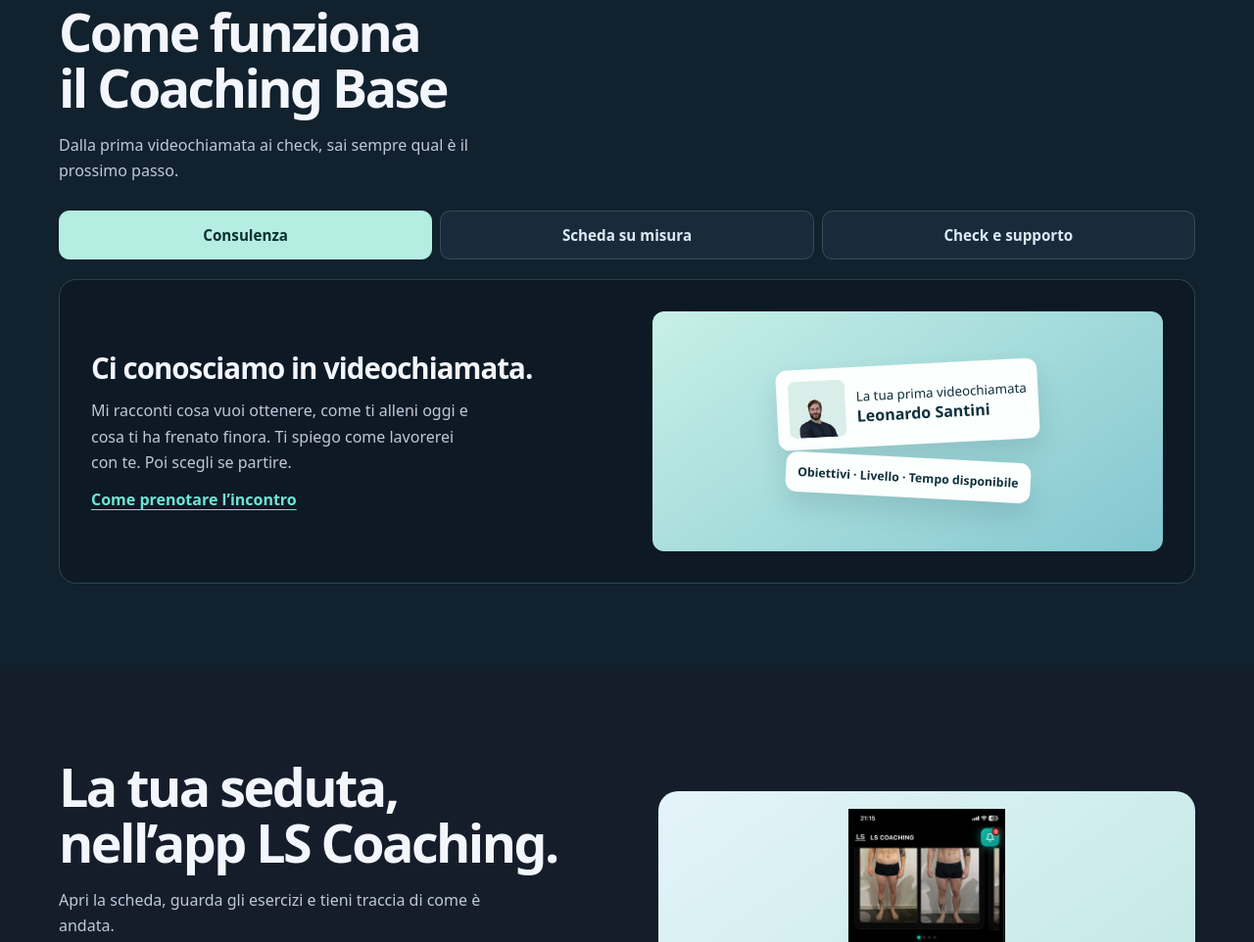
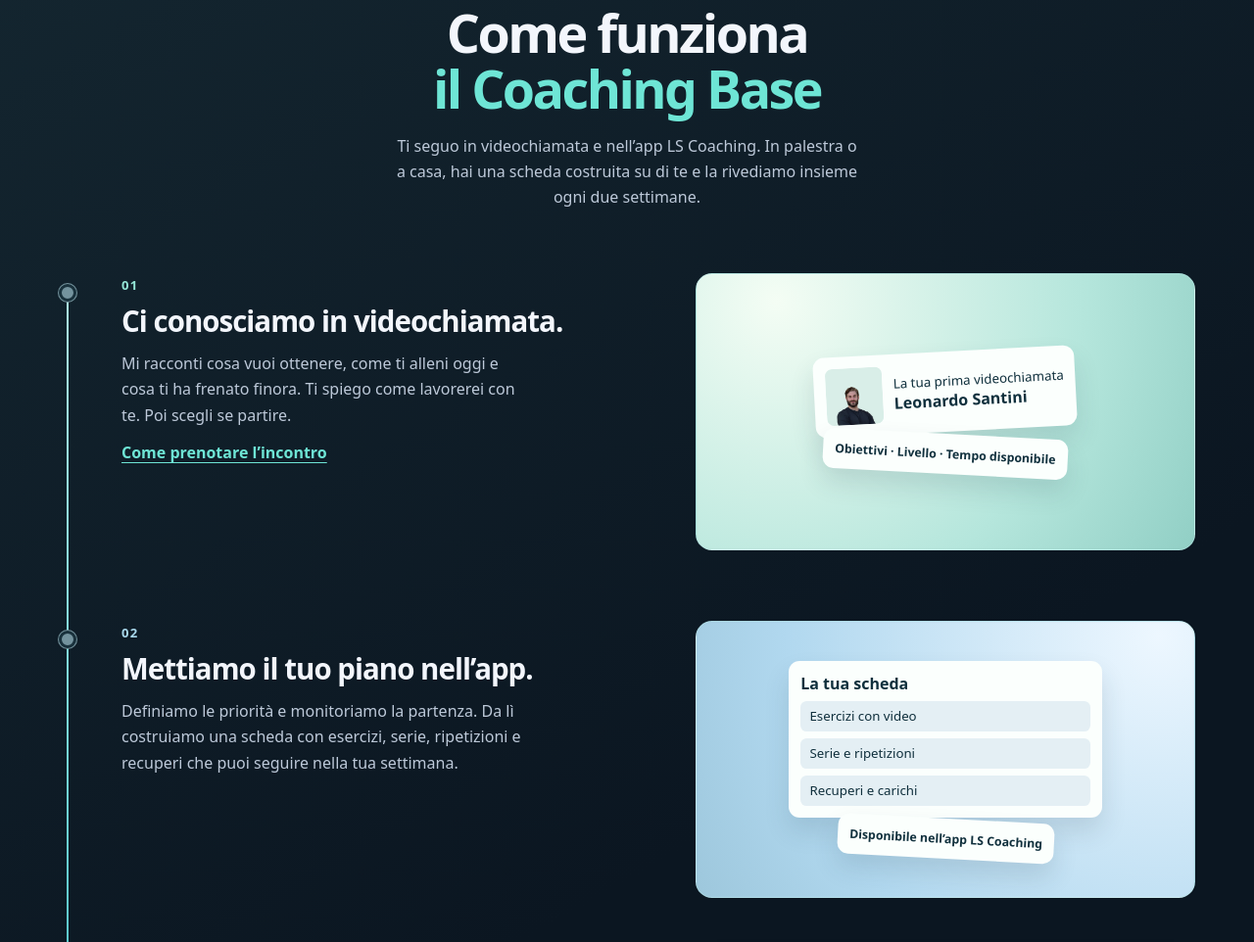
Before and after one commit to sofiagiuliani01-creator/Sofiagiuliani01.github.io, a plain HTML site: page coaching-base.html in a window 1280 px wide. Shown: the part 1680-2642 px from the top of the page at 98% size. Drawn offline with Linux system fonts and the light colour scheme.

Commit message:
Rendi Come funziona una timeline su scroll in Coaching Base

```diff
--- a/coaching-base.css
+++ b/coaching-base.css
@@ -12,6 +12,7 @@
   padding-bottom: 4rem;
 }
 .base-page [id] {scroll-margin-top: 110px}
+.base-page [hidden] {display: none}
 .base-wrap {width: min(1160px,calc(100% - 2 * clamp(16px,5vw,56px))); margin-inline: auto}
 .base-section {padding-block: clamp(3.2rem,7vw,6rem)}
 .base-page :is(h1,h2,h3,p,figure,blockquote) {margin: 0}
@@ -86,17 +87,97 @@
   .base-trio article:nth-child(2) {--base-card-y: -16px}
 }
 .base-trio p,.base-step p,.base-offers p {margin-top: .8rem}
-.base-method {background: #11212d}
-.base-journey {margin-top: 1.75rem}
-.base-tablist {display: grid; grid-template-columns: repeat(3,minmax(0,1fr)); gap: .5rem; margin-bottom: 1.2rem}
-.base-page [hidden] {display: none}
-.base-tablist button {font: inherit; font-size: .95rem; font-weight: 660; line-height: 1.2; cursor: pointer; min-height: 50px; padding: .65rem .45rem; background: #192b3a; color: #ddeaf5; border: 1px solid #7f9db246; border-radius: .65rem; transition: background .25s,color .25s}
-.base-tablist button[aria-selected="true"] {background: #b5ede2; color: #0b3032; border-color: #b5ede2}
-.base-step {display: grid; grid-template-columns: minmax(0,1fr) minmax(0,1fr); gap: clamp(1rem,4vw,3.7rem); align-items: center; padding: clamp(1.1rem,3vw,2rem); border: 1px solid #94c8c53d; border-radius: 1.1rem; background: #0d1925}
-.base-step + .base-step:not([hidden]) {margin-top: .8rem}
-.base-step p {max-width: 43ch}
+.base-method {
+  background: linear-gradient(150deg,#142630,#0b1621 62%);
+  border-block: 1px solid #365562;
+}
+.base-method-intro {text-align: center}
+.base-method-intro h2,.base-method-intro .base-section-lead {margin-inline: auto}
+.base-method-intro h2 em {display: block; color: var(--base-mint); font-style: normal}
+.base-journey {
+  --base-rail-x: 9px;
+  --base-marker-top: .68rem;
+  --base-marker-size: 18px;
+  position: relative;
+  display: grid;
+  gap: clamp(2rem,5.6vw,4.5rem);
+  list-style: none;
+  padding: 0;
+  margin: clamp(2rem,5vw,4.5rem) 0 0;
+}
+.base-journey::before,.base-journey::after {
+  position: absolute;
+  content: '';
+  top: calc(var(--base-marker-top) + var(--base-marker-size) / 2);
+  left: var(--base-rail-x);
+  width: 2px;
+  height: var(--base-rail-length,calc(100% - 240px));
+  translate: -50% 0;
+  background: #4c6978;
+}
+.base-journey::after {
+  background: linear-gradient(#adf2e7,#57c6cb);
+  transform: scaleY(var(--base-rail-progress,0));
+  transform-origin: top;
+}
+.base-step {
+  --base-step-color: #94e5d6;
+  position: relative;
+  display: grid;
+  grid-template-columns: minmax(0,1fr) minmax(0,1fr);
+  gap: clamp(1.3rem,6vw,6rem);
+  align-items: start;
+  padding-inline-start: clamp(2rem,5vw,4rem);
+}
+.base-step:nth-child(2) {--base-step-color: #a9d8ec}
+.base-step:nth-child(3) {--base-step-color: #c4c1fc}
+.base-step-marker {
+  position: absolute;
+  z-index: 1;
+  top: var(--base-marker-top);
+  left: var(--base-rail-x);
+  translate: -50% 0;
+  width: var(--base-marker-size);
+  height: var(--base-marker-size);
+  border: 3px solid #19313c;
+  border-radius: 50%;
+  background: #74939e;
+  box-shadow: 0 0 0 1px #75939d;
+}
+.base-step-index {
+  display: inline-block;
+  margin: .15rem 0 .7rem;
+  color: var(--base-step-color);
+  font-size: .82rem;
+  font-weight: 750;
+  font-variant-numeric: tabular-nums;
+  letter-spacing: .09em;
+}
+.base-step p {max-width: 46ch}
 .base-step .base-link,.base-app .base-link {display: inline-block; margin-top: .85rem}
-.base-board {display: grid; align-content: center; justify-items: center; gap: .8rem; min-height: 245px; padding: 1rem; border-radius: .75rem; background: linear-gradient(145deg,#c7f0e7,#83c6d0); color: #10303d; overflow: hidden}
+.base-board {
+  display: grid;
+  align-content: center;
+  justify-items: center;
+  gap: .85rem;
+  min-height: 226px;
+  aspect-ratio: 1.8;
+  padding: clamp(.8rem,2vw,1.4rem);
+  border: 1px solid #b6e5e680;
+  border-radius: 1.05rem;
+  background: radial-gradient(circle at 16% 10%,#f4fdf4,#b5e6dc 63%,#91cfc5);
+  color: #10303d;
+  overflow: hidden;
+}
+.base-board-plan {background: radial-gradient(circle at 93% 5%,#edf7ff,#b1d8ef 70%,#9dc7dc)}
+.base-board-chat {background: radial-gradient(circle at 20% 5%,#ecf4ff,#c9c5f0 65%,#a6b8da)}
+.base-step.is-active .base-step-marker,
+.base-step:focus-within .base-step-marker {
+  background: var(--base-step-color);
+  box-shadow: 0 0 0 1px var(--base-step-color),0 0 0 7px #a4e9e524;
+}
+.base-step.is-active .base-board,
+.base-step:focus-within .base-board {border-color: var(--base-step-color); box-shadow: 0 18px 46px -22px #03111a}
 .base-profile,.base-note,.base-sheet,.base-chat {background: #fbfffd; border-radius: .7rem; padding: .75rem; box-shadow: 0 14px 26px #23434c24}
 .base-profile {display: flex; align-items: center; gap: .7rem; transform: rotate(-3deg)}
 .base-profile img {width: 58px; height: 58px; object-fit: cover; object-position: center 14%; background: #d9eee8; border-radius: .45rem}
@@ -152,16 +233,20 @@
     .base-motion .base-trio article:first-child:not(.is-visible) {rotate: -3deg}
     .base-motion .base-trio article:last-child:not(.is-visible) {rotate: 3deg}
   }
-  .base-step.is-switching,.base-app-preview img.is-switching {animation: base-enter .5s cubic-bezier(.2,.75,.25,1) both}
-  .base-step.is-switching .base-board > * {animation: base-enter .62s .1s cubic-bezier(.2,.75,.25,1) both}
+  .base-journey::after {transition: transform .24s ease-out}
+  .base-step-marker,.base-board {transition: background-color .5s,border-color .5s,box-shadow .5s}
+  .base-motion .base-step .base-board > * {transition: translate .65s cubic-bezier(.2,.75,.25,1)}
+  .base-motion .base-step:not(.is-active):not(:focus-within) .base-board > :first-child {translate: 0 7px}
+  .base-motion .base-step:not(.is-active):not(:focus-within) .base-note {translate: 0 -5px}
+  .base-app-preview img.is-switching {animation: base-enter .5s cubic-bezier(.2,.75,.25,1) both}
   @keyframes base-enter {from {opacity: .35; translate: 0 9px}}
 }
 @media (max-width: 730px) {
   .base-hero,.base-step,.base-app-grid,.base-coach,.base-offers,.base-trio {grid-template-columns: minmax(0,1fr)}
   .base-hero-visual {max-width: 470px; width: 100%; aspect-ratio: 1.2}
+  .base-journey {--base-rail-x: 6px; --base-marker-size: 12px}
+  .base-step {padding-inline-start: 1.5rem}
   .base-board {min-height: 175px}
-  .base-tablist {gap: .28rem}
-  .base-tablist button {font-size: .81rem}
   .base-coach-visual {max-width: 430px; width: 100%}
   .base-app-preview {min-height: 290px}
   .base-app-preview img {height: 260px}
--- a/coaching-base.html
+++ b/coaching-base.html
@@ -67,28 +67,50 @@
   </section>
 
   <section class="base-section base-method" id="come-funziona-base" aria-labelledby="base-method-title">
-    <div class="base-wrap" data-base-reveal>
-      <h2 id="base-method-title">Come funziona il Coaching Base</h2>
-      <p class="base-section-lead">Dalla prima videochiamata ai check, sai sempre qual è il prossimo passo.</p>
-      <div class="base-journey" data-base-tabs>
-        <div class="base-tablist" role="tablist" aria-label="Tappe del Coaching Base" hidden>
-          <button id="base-tab-call" type="button" role="tab" aria-controls="base-call" aria-selected="true">Consulenza</button>
-          <button id="base-tab-plan" type="button" role="tab" aria-controls="base-plan" aria-selected="false">Scheda su misura</button>
-          <button id="base-tab-check" type="button" role="tab" aria-controls="base-check" aria-selected="false">Check e supporto</button>
-        </div>
-        <div id="base-call" class="base-step">
-          <div><h3>Ci conosciamo in videochiamata.</h3><p>Mi racconti cosa vuoi ottenere, come ti alleni oggi e cosa ti ha frenato finora. Ti spiego come lavorerei con te. Poi scegli se partire.</p><a class="base-link" href="consulenza.html">Come prenotare l’incontro</a></div>
-          <div class="base-board" aria-hidden="true"><div class="base-profile"><img src="tua-foto-chi-sono.png" alt="" loading="lazy"><div><small>La tua prima videochiamata</small><strong>Leonardo Santini</strong></div></div><div class="base-note">Obiettivi · Livello · Tempo disponibile</div></div>
-        </div>
-        <div id="base-plan" class="base-step">
-          <div><h3>Mettiamo il tuo piano nell’app.</h3><p>Definiamo le priorità e monitoriamo la partenza. Da lì costruiamo una scheda con esercizi, serie, ripetizioni e recuperi che puoi seguire nella tua settimana.</p></div>
-          <div class="base-board" aria-hidden="true"><div class="base-sheet"><strong>La tua scheda</strong><span>Esercizi con video</span><span>Serie e ripetizioni</span><span>Recuperi e carichi</span></div></div>
-        </div>
-        <div id="base-check" class="base-step">
-          <div><h3>Aggiorniamo il piano insieme.</h3><p>Ogni due settimane rivediamo i tuoi dati e aggiorniamo la scheda. Tra un check e l’altro, puoi inviarmi i video delle esecuzioni su WhatsApp. L’obiettivo è renderti sempre più autonomo.</p></div>
-          <div class="base-board base-board-chat" aria-hidden="true"><div class="base-chat"><span>Ti mando un video dell’ultima serie?</span><span>Sì, così rivediamo insieme la tecnica.</span></div><div class="base-note">✓ Check ogni due settimane</div></div>
-        </div>
+    <div class="base-wrap">
+      <div class="base-method-intro" data-base-reveal>
+        <h2 id="base-method-title">Come funziona <em>il Coaching Base</em></h2>
+        <p class="base-section-lead">Ti seguo in videochiamata e nell’app LS Coaching. In palestra o a casa, hai una scheda costruita su di te e la rivediamo insieme ogni due settimane.</p>
       </div>
+      <ol class="base-journey" data-base-journey aria-label="Tappe del Coaching Base">
+        <li class="base-step">
+          <span class="base-step-marker" aria-hidden="true"></span>
+          <div class="base-step-copy">
+            <span class="base-step-index" aria-hidden="true">01</span>
+            <h3>Ci conosciamo in videochiamata.</h3>
+            <p>Mi racconti cosa vuoi ottenere, come ti alleni oggi e cosa ti ha frenato finora. Ti spiego come lavorerei con te. Poi scegli se partire.</p>
+            <a class="base-link" href="consulenza.html">Come prenotare l’incontro</a>
+          </div>
+          <div class="base-board base-board-call" aria-hidden="true">
+            <div class="base-profile"><img src="tua-foto-chi-sono.png" alt="" loading="lazy"><div><small>La tua prima videochiamata</small><strong>Leonardo Santini</strong></div></div>
+            <div class="base-note">Obiettivi · Livello · Tempo disponibile</div>
+          </div>
+        </li>
+        <li class="base-step">
+          <span class="base-step-marker" aria-hidden="true"></span>
+          <div class="base-step-copy">
+            <span class="base-step-index" aria-hidden="true">02</span>
+            <h3>Mettiamo il tuo piano nell’app.</h3>
+            <p>Definiamo le priorità e monitoriamo la partenza. Da lì costruiamo una scheda con esercizi, serie, ripetizioni e recuperi che puoi seguire nella tua settimana.</p>
+          </div>
+          <div class="base-board base-board-plan" aria-hidden="true">
+            <div class="base-sheet"><strong>La tua scheda</strong><span>Esercizi con video</span><span>Serie e ripetizioni</span><span>Recuperi e carichi</span></div>
+            <div class="base-note">Disponibile nell’app LS Coaching</div>
+          </div>
+        </li>
+        <li class="base-step">
+          <span class="base-step-marker" aria-hidden="true"></span>
+          <div class="base-step-copy">
+            <span class="base-step-index" aria-hidden="true">03</span>
+            <h3>Aggiorniamo il piano insieme.</h3>
+            <p>Ogni due settimane rivediamo i tuoi dati e aggiorniamo la scheda. Tra un check e l’altro, puoi inviarmi i video delle esecuzioni su WhatsApp. L’obiettivo è renderti sempre più autonomo.</p>
+          </div>
+          <div class="base-board base-board-chat" aria-hidden="true">
+            <div class="base-chat"><span>Ti mando un video dell’ultima serie?</span><span>Sì, così rivediamo insieme la tecnica.</span></div>
+            <div class="base-note">✓ Check ogni due settimane</div>
+          </div>
+        </li>
+      </ol>
     </div>
   </section>
 
--- a/coaching-base.js
+++ b/coaching-base.js
@@ -1,42 +1,9 @@
 (() => {
   const page = document.querySelector('.base-page');
   const motion = matchMedia('(prefers-reduced-motion: no-preference)');
-  const journey = page.querySelector('[data-base-tabs]');
-  const tablist = journey.querySelector('[role="tablist"]');
-  const tabs = [...tablist.querySelectorAll('[role="tab"]')];
-  const panels = tabs.map(tab => document.getElementById(tab.getAttribute('aria-controls')));
-
-  function selectTab(active, animate = false) {
-    tabs.forEach((tab, index) => {
-      const selected = index === active;
-      tab.setAttribute('aria-selected', String(selected));
-      tab.tabIndex = selected ? 0 : -1;
-      panels[index].hidden = !selected;
-      panels[index].classList.toggle('is-switching', selected && animate);
-    });
-  }
-
-  tabs.forEach((tab, index) => {
-    const panel = panels[index];
-    panel.setAttribute('role', 'tabpanel');
-    panel.setAttribute('aria-labelledby', tab.id);
-    panel.tabIndex = 0;
-    tab.addEventListener('click', () => selectTab(index, true));
-    tab.addEventListener('keydown', event => {
-      const next = {
-        ArrowLeft: (index + tabs.length - 1) % tabs.length,
-        ArrowRight: (index + 1) % tabs.length,
-        Home: 0,
-        End: tabs.length - 1,
-      }[event.key];
-      if (next === undefined) return;
-      event.preventDefault();
-      selectTab(next, true);
-      tabs[next].focus();
-    });
-  });
-  selectTab(0);
-  tablist.hidden = false;
+  const journey = page.querySelector('[data-base-journey]');
+  const steps = [...journey.querySelectorAll('.base-step')];
+  const markers = steps.map(step => step.querySelector('.base-step-marker'));
 
   const app = page.querySelector('[data-base-app]');
   const preview = app.querySelector('img');
@@ -87,6 +54,19 @@
   function updateScroll() {
     frame = null;
     const bounds = hero.getBoundingClientRect();
+    const centers = markers.map(marker => {
+      const box = marker.getBoundingClientRect();
+      return box.top + box.height / 2;
+    });
+    const first = centers[0];
+    const length = centers[centers.length - 1] - first;
+    const readingLine = innerHeight * .62;
+    const progress = Math.max(0, Math.min(1, (readingLine - first) / length));
+    const active = centers.findLastIndex(center => center <= readingLine);
+
+    journey.style.setProperty('--base-rail-length', `${length}px`);
+    journey.style.setProperty('--base-rail-progress', progress);
+    steps.forEach((step, index) => step.classList.toggle('is-active', index === active));
     dock.hidden = bounds.bottom > innerHeight * .65;
     if (motion.matches) art.style.setProperty('--base-art-offset', `${Math.min(20, Math.max(0, -bounds.top * .08))}px`);
   }
```
